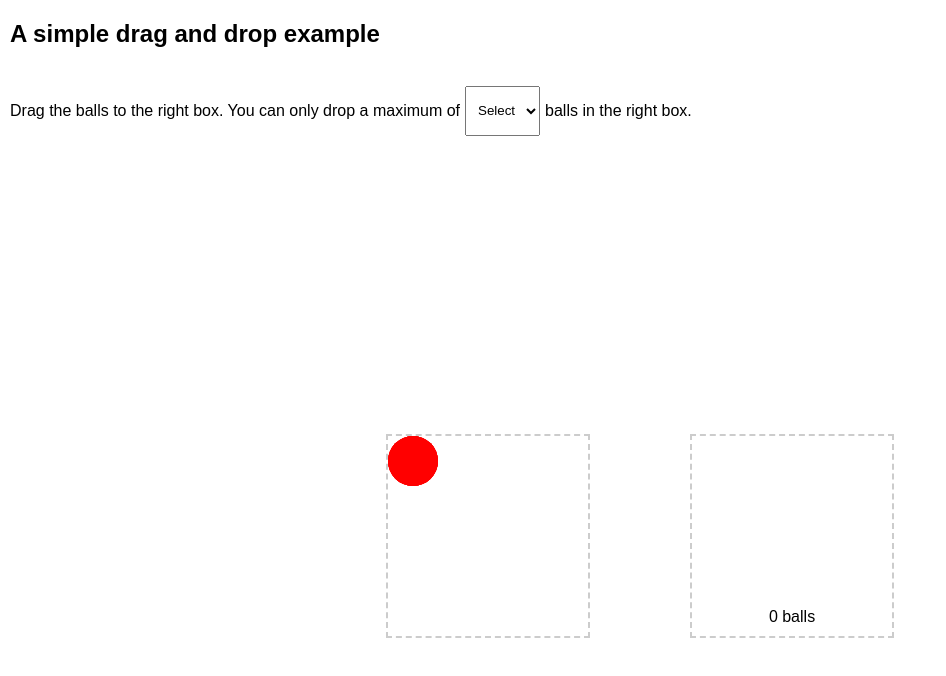
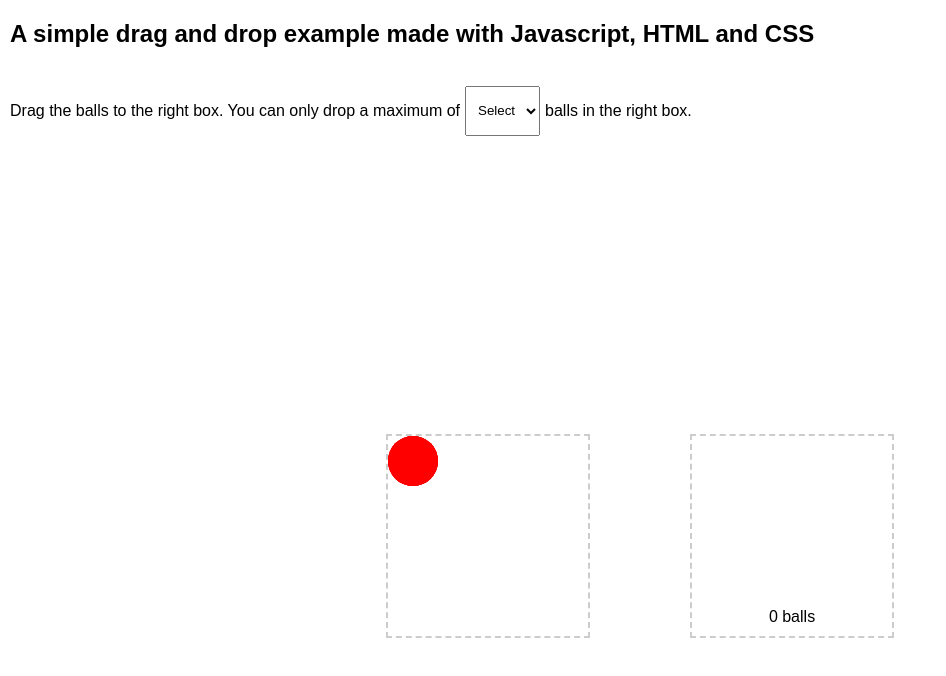
Before and after one commit to DarioAlessioR/drag_and_drop, a plain HTML site: page index.html in a window 1280 px wide. Shown: the whole page, without its empty margins (0-946 px from the left). Drawn offline with Linux system fonts and the light colour scheme.

Commit message:
Update index.html
Improve title

```diff
--- a/index.html
+++ b/index.html
@@ -47,7 +47,7 @@
 </head>
 <body>
 
-<h2>A simple drag and drop example</h2>
+<h2>A simple drag and drop example made with Javascript, HTML and CSS</h2>
 <br>
 <div style="display: flex;">
   <p>Drag the balls to the right box. You can only drop a maximum of</p>
```
